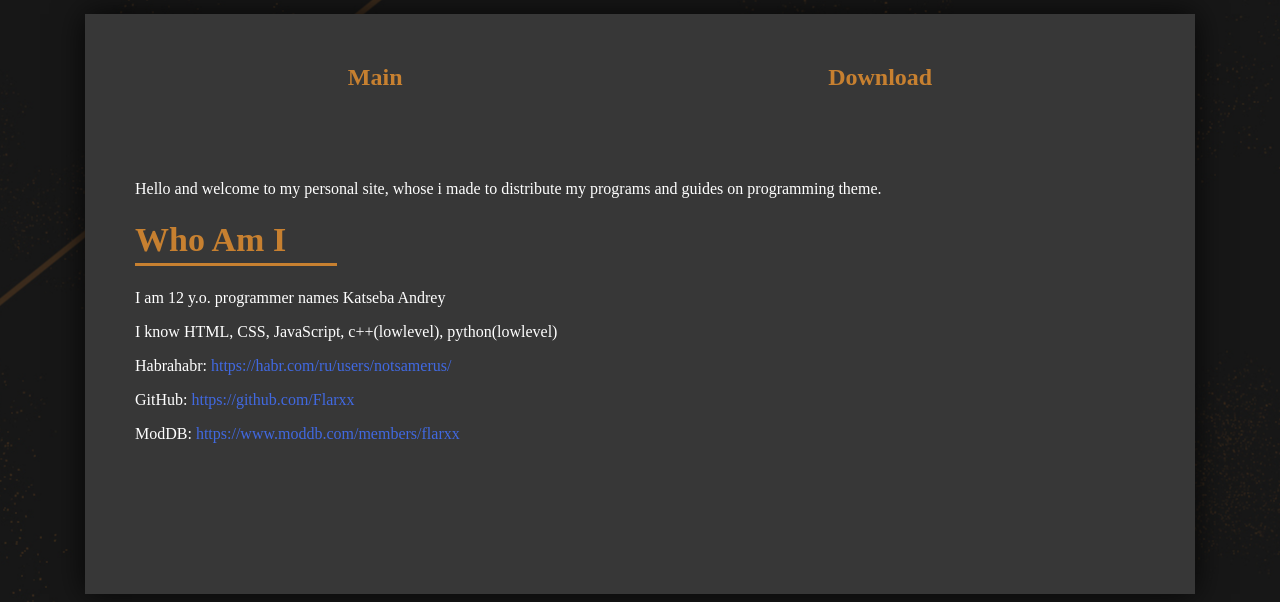
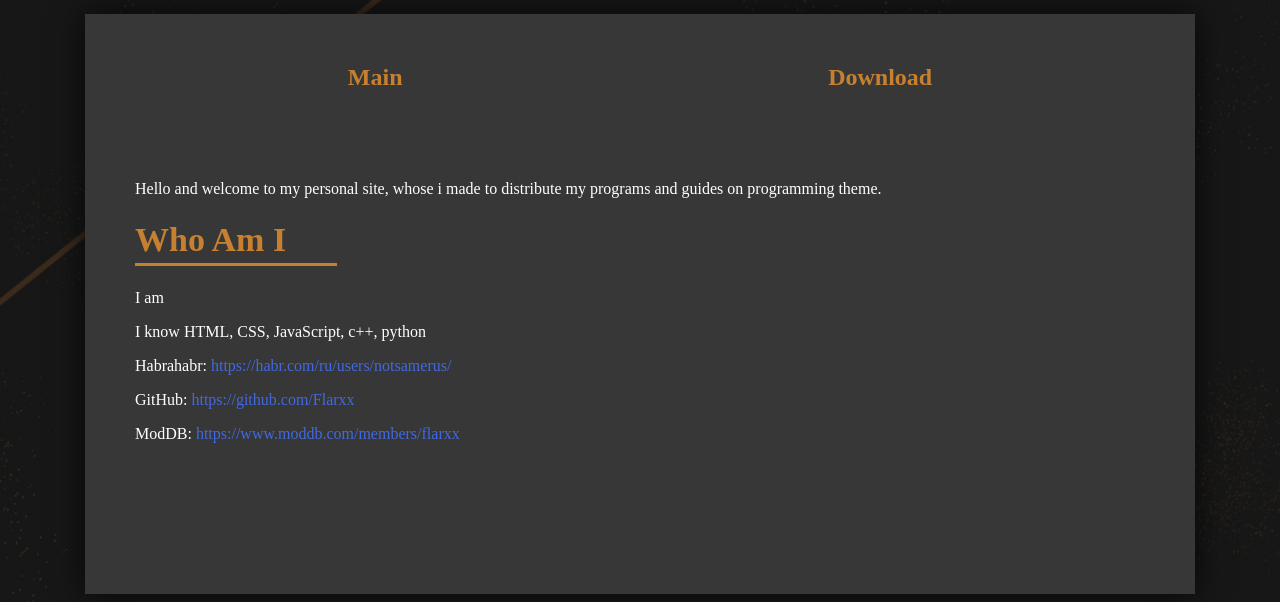
Before and after one commit to Flarxx/Flarxx.github.io, a plain HTML site: page index.html in a window 1280 px wide. Shown: the part 227-829 px from the top of the page. Drawn offline with Linux system fonts and the light colour scheme; files whose address does not match are found by name.

Commit message:
Update index.html

```diff
--- a/index.html
+++ b/index.html
@@ -25,8 +25,8 @@
 						Hello and welcome to my personal site, whose i made to distribute my programs and guides on programming theme.
 					</p>
 					<h1 class='description-title'>Who Am I</h1>
-					<p>I am 12 y.o. programmer names Katseba Andrey</p>
-					<p>I know HTML, CSS, JavaScript, c++(lowlevel), python(lowlevel)</p>
+					<p>I am <!--12 y.o. programmer names Katseba Andrey--></p>
+					<p>I know HTML, CSS, JavaScript, c++, python</p>
 					<p>Habrahabr: <a href="https://habr.com/ru/users/notsamerus/">https://habr.com/ru/users/notsamerus/</a></p>
 					<p>GitHub: <a href="https://github.com/Flarxx">https://github.com/Flarxx</a></p>
 					<p>ModDB: <a href="https://www.moddb.com/members/flarxx">https://www.moddb.com/members/flarxx</a></p>
```
